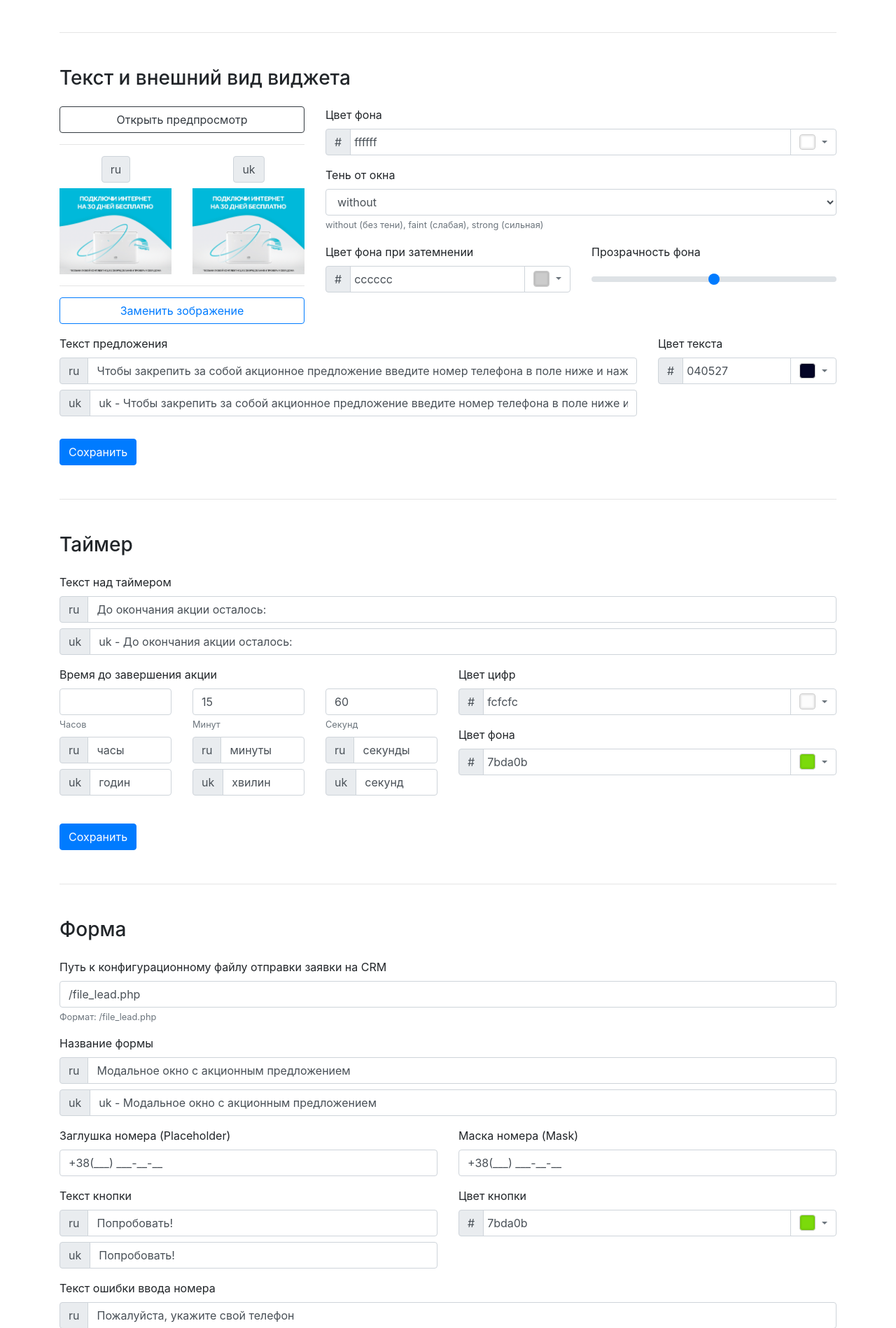
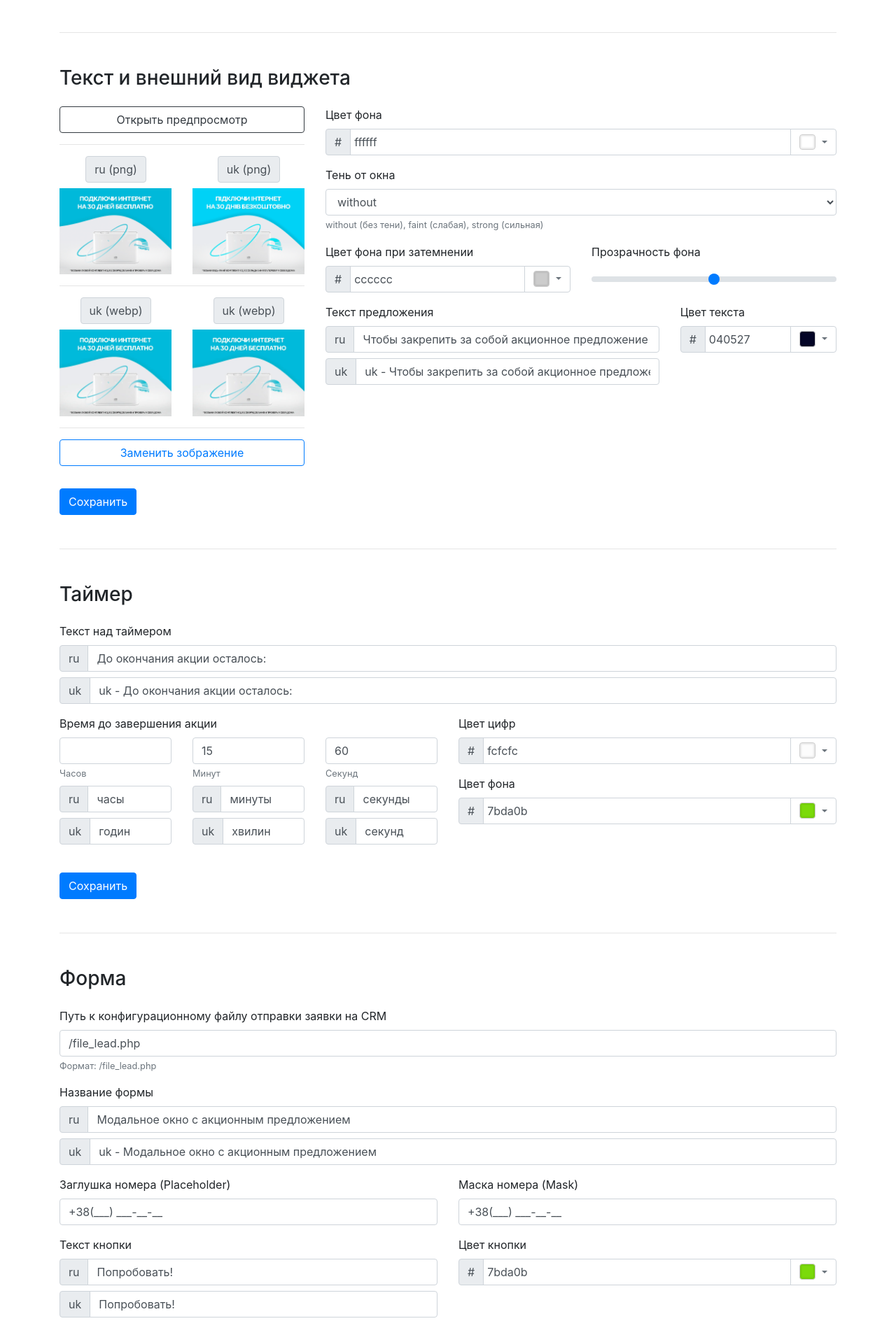
Before and after one commit to dvorichansky/hackinbox, a PHP site: page /hackinbox/admin/index.php?p=login in a window 1280 px wide. Shown: the part 588-2486 px from the top of the page at 70% size. Run offline with PHP 8.4, Linux system fonts and the light colour scheme; data that the repository does not hold is empty.

Commit message:
- add webp format images

```diff
--- a/hackinbox/admin/index.php
+++ b/hackinbox/admin/index.php
@@ -1,4 +1,5 @@
 <?php
+ini_set('default_charset', 'UTF-8');
 // create a folder "stuff" and add files with the names "user.txt" and "pass.txt" and save the data
 $username = file_get_contents("stuff/user.txt");
 $password = file_get_contents("stuff/pass.txt");
@@ -37,7 +38,8 @@ if (isset($_COOKIE['PrivatePageLogin'])) {
                 </button>
               </div>
               <div class="modal-body">
-                <form enctype="multipart/form-data" action="" method="POST" class="form-image__ru mb-3" name="formImage">
+                <h6 class="mb-3">PNG</h6>
+                <form enctype="multipart/form-data" action="" method="POST" class="form-image__ru--png mb-3" name="formImage">
                   <div class="form-group">
                     <div class="input-group">
                       <div class="input-group-prepend input-group-lang">
@@ -46,8 +48,9 @@ if (isset($_COOKIE['PrivatePageLogin'])) {
                       <div class="custom-file">
                         <input type="hidden" name="MAX_FILE_SIZE" value="200000" />
                         <input type="hidden" class="input-lang" name="lang" value="ru" />
-                        <input type="file" class="custom-file-input" id="customFile__ru" name="userfile" required>
-                        <label class="custom-file-label" for="customFile__ru">Выберите файл</label>
+                        <input type="hidden" class="input-format" name="format" value="png" />
+                        <input type="file" class="custom-file-input" id="customFile__ru--png" name="userfile" required>
+                        <label class="custom-file-label" for="customFile__ru--png">Выберите файл</label>
                         <div class="invalid-feedback">Неверный формат файла</div>
                       </div>
                       <div class="text-center ml-2">
@@ -56,7 +59,7 @@ if (isset($_COOKIE['PrivatePageLogin'])) {
                     </div>
                   </div>
                 </form>
-                <form enctype="multipart/form-data" action="" method="POST" class="form-image__uk mb-3" name="formImage">
+                <form enctype="multipart/form-data" action="" method="POST" class="form-image__uk--png mb-3" name="formImage">
                   <div class="form-group">
                     <div class="input-group">
                       <div class="input-group-prepend input-group-lang">
@@ -65,8 +68,50 @@ if (isset($_COOKIE['PrivatePageLogin'])) {
                       <div class="custom-file">
                         <input type="hidden" name="MAX_FILE_SIZE" value="200000" />
                         <input type="hidden" class="input-lang" name="lang" value="uk" />
-                        <input type="file" class="custom-file-input" id="customFile__uk" name="userfile" required>
-                        <label class="custom-file-label" for="customFile__uk">Выберите файл</label>
+                        <input type="hidden" class="input-format" name="format" value="png" />
+                        <input type="file" class="custom-file-input" id="customFile__uk--png" name="userfile" required>
+                        <label class="custom-file-label" for="customFile__uk--png">Выберите файл</label>
+                        <div class="invalid-feedback">Неверный формат файла</div>
+                      </div>
+                      <div class="text-center ml-2">
+                        <button type="submit" class="btn btn-primary">Заменить</button>
+                      </div>
+                    </div>
+                  </div>
+                </form>
+                <h6 class="mb-3">WEBP</h6>
+                <form enctype="multipart/form-data" action="" method="POST" class="form-image__ru--webp mb-3" name="formImage">
+                  <div class="form-group">
+                    <div class="input-group">
+                      <div class="input-group-prepend input-group-lang">
+                        <span class="input-group-text">ru</span>
+                      </div>
+                      <div class="custom-file">
+                        <input type="hidden" name="MAX_FILE_SIZE" value="200000" />
+                        <input type="hidden" class="input-lang" name="lang" value="ru" />
+                        <input type="hidden" class="input-format" name="format" value="webp" />
+                        <input type="file" class="custom-file-input" id="customFile__ru--webp" name="userfile" required>
+                        <label class="custom-file-label" for="customFile__ru--webp">Выберите файл</label>
+                        <div class="invalid-feedback">Неверный формат файла</div>
+                      </div>
+                      <div class="text-center ml-2">
+                        <button type="submit" class="btn btn-primary">Заменить</button>
+                      </div>
+                    </div>
+                  </div>
+                </form>
+                <form enctype="multipart/form-data" action="" method="POST" class="form-image__uk--webp mb-3" name="formImage">
+                  <div class="form-group">
+                    <div class="input-group">
+                      <div class="input-group-prepend input-group-lang">
+                        <span class="input-group-text">uk</span>
+                      </div>
+                      <div class="custom-file">
+                        <input type="hidden" name="MAX_FILE_SIZE" value="200000" />
+                        <input type="hidden" class="input-lang" name="lang" value="uk" />
+                        <input type="hidden" class="input-format" name="format" value="png" />
+                        <input type="file" class="custom-file-input" id="customFile__uk--webp" name="userfile" required>
+                        <label class="custom-file-label" for="customFile__uk--webp">Выберите файл</label>
                         <div class="invalid-feedback">Неверный формат файла</div>
                       </div>
                       <div class="text-center ml-2">
@@ -77,7 +122,7 @@ if (isset($_COOKIE['PrivatePageLogin'])) {
                 </form>
                 <hr>
                 <div class="text-center">
-                  <small class="form-text text-muted">Формат - <span class="badge badge-primary">png</span>, размер - <span class="badge badge-primary">до 200 кб</span>, разрешение - <span class="badge badge-primary">650x500</span></small>
+                  <small class="form-text text-muted">Формат - <span class="badge badge-primary">png и webp</span>, размер - <span class="badge badge-primary">до 200 кб</span>, разрешение - <span class="badge badge-primary">650x500</span></small>
                 </div>
               </div>
             </div>
@@ -156,18 +201,37 @@ if (isset($_COOKIE['PrivatePageLogin'])) {
                 <div class="col-6">
                   <div class="input-group mb-2 justify-content-center">
                     <div class="input-group-prepend">
-                      <span class="input-group-text" style="border-radius: 0.25rem;">ru</span>
+                      <span class="input-group-text" style="border-radius: 0.25rem;">ru (png)</span>
                     </div>
                   </div>
-                  <img src="../img/hackinbox_picture__ru.png" alt="">
+                  <img src="../img/png/hackinbox_picture__ru.png" alt="">
                 </div>
                 <div class="col-6">
                   <div class="input-group mb-2 justify-content-center">
                     <div class="input-group-prepend">
-                      <span class="input-group-text" style="border-radius: 0.25rem;">uk</span>
+                      <span class="input-group-text" style="border-radius: 0.25rem;">uk (png)</span>
                     </div>
                   </div>
-                  <img src="../img/hackinbox_picture__uk.png" alt="">
+                  <img src="../img/png/hackinbox_picture__uk.png" alt="">
+                </div>
+              </div>
+              <hr>
+              <div class="row">
+                <div class="col-6">
+                  <div class="input-group mb-2 justify-content-center">
+                    <div class="input-group-prepend">
+                      <span class="input-group-text" style="border-radius: 0.25rem;">uk (webp)</span>
+                    </div>
+                  </div>
+                  <img src="../img/webp/hackinbox_picture__uk.webp" alt="">
+                </div>
+                <div class="col-6">
+                  <div class="input-group mb-2 justify-content-center">
+                    <div class="input-group-prepend">
+                      <span class="input-group-text" style="border-radius: 0.25rem;">uk (webp)</span>
+                    </div>
+                  </div>
+                  <img src="../img/webp/hackinbox_picture__uk.webp" alt="">
                 </div>
               </div>
               <hr>
@@ -217,11 +281,8 @@ if (isset($_COOKIE['PrivatePageLogin'])) {
                   </div>
                 </div>
               </div>
-            </div>
-          </div>
-
               <div class="row">
-            <div class="col-md-9">
+                <div class="col-md-8">
                   <div class="form-group">
                     <label>Текст предложения</label>
                     <div class="input-group mb-2">
@@ -238,13 +299,17 @@ if (isset($_COOKIE['PrivatePageLogin'])) {
                     </div>
                   </div>
                 </div>
-            <div class="col-md-3">
+                <div class="col-md-4">
                   <div class="form-group">
                     <label for="content__title_color">Цвет текста</label>
                     <input type="text" class="form-control pick-a-color" value="<?php echo $data['content']['title_color'] ?>" name="content__title_color" id="content__title_color">
                   </div>
                 </div>
               </div>
+            </div>
+          </div>
+
+
 
           <button type="submit" class="btn btn-primary mt-3">Сохранить</button>
 
--- /dev/null
+++ b/hackinbox/admin/replacement_image/png/replacement_image__ru--png.php
@@ -0,0 +1,6 @@
+<?php
+
+$uploaddir = '../../../img/png/';
+$uploadfile = $uploaddir . 'hackinbox_picture__ru.png';
+
+include "../replacement_image__function.php";
--- /dev/null
+++ b/hackinbox/admin/replacement_image/png/replacement_image__uk--png.php
@@ -0,0 +1,6 @@
+<?php
+
+$uploaddir = '../../../img/png/';
+$uploadfile = $uploaddir . 'hackinbox_picture__uk.png';
+
+include "../replacement_image__function.php";
--- a/hackinbox/admin/replacement_image/replacement_image__function.php
+++ b/hackinbox/admin/replacement_image/replacement_image__function.php
@@ -1,4 +1,5 @@
 <?php
+ini_set('default_charset', 'UTF-8');
 
 $_FILES['userfile']['name'];
 $_FILES['userfile']['type'];
@@ -9,7 +10,7 @@ $_FILES['userfile']['error'];
 clearstatcache(); // clear the cache to avoid errors
 
 // image format check
-$allowed =  array('png');
+$allowed =  array('png', 'webp');
 $filename = $_FILES['userfile']['name'];
 $ext = pathinfo($filename, PATHINFO_EXTENSION);
 if (!in_array($ext, $allowed)) {
--- a/hackinbox/admin/replacement_image/replacement_image__ru.php
+++ /dev/null
@@ -1,6 +0,0 @@
-<?php
-
-$uploaddir = '../../img/';
-$uploadfile = $uploaddir . 'hackinbox_picture__ru.png';
-
-include "replacement_image__function.php";
--- a/hackinbox/admin/replacement_image/replacement_image__uk.php
+++ /dev/null
@@ -1,6 +0,0 @@
-<?php
-
-$uploaddir = '../../img/';
-$uploadfile = $uploaddir . 'hackinbox_picture__uk.png';
-
-include "replacement_image__function.php";
--- /dev/null
+++ b/hackinbox/admin/replacement_image/webp/replacement_image__ru--webp.php
@@ -0,0 +1,6 @@
+<?php
+
+$uploaddir = '../../../img/webp/';
+$uploadfile = $uploaddir . 'hackinbox_picture__ru.webp';
+
+include "../replacement_image__function.php";
--- /dev/null
+++ b/hackinbox/admin/replacement_image/webp/replacement_image__uk--webp.php
@@ -0,0 +1,6 @@
+<?php
+
+$uploaddir = '../../../img/webp/';
+$uploadfile = $uploaddir . 'hackinbox_picture__uk.webp';
+
+include "../replacement_image__function.php";
--- a/hackinbox/js/hackinbox.js
+++ b/hackinbox/js/hackinbox.js
@@ -108,7 +108,10 @@
       `<div class="hackinbox">
             <div class="hackinbox-container">
                 <div class="hackinbox-picture">
-                    <img class="hackinbox-picture__img" src="${url_widget}img/hackinbox_picture__${lang}.png" />
+                    <picture>
+                        <source type="image/webp" srcset="${url_widget}img/webp/hackinbox_picture__${lang}.webp">
+                        <img class="hackinbox-picture__img" src="${url_widget}img/png/hackinbox_picture__${lang}.png" />
+                    </picture>
                 </div>
                 <div class="hackinbox-content">
                     <a href="javascript:void(0)" class="hackinbox-close" data-hackinbox="close">×</a>
```
Also changed, not shown: hackinbox/admin/js/hackinbox-admin-main.js (+6 -3 lines), hackinbox/img/hackinbox_picture__uk.png (deleted), hackinbox/img/png/hackinbox_picture__ru.png (renamed from hackinbox/img/hackinbox_picture__ru.png), hackinbox/img/png/hackinbox_picture__uk.png (added), hackinbox/img/webp/hackinbox_picture__ru.webp (added), hackinbox/img/webp/hackinbox_picture__uk.webp (added), hackinbox/js/hackinbox.min.js. Lines whose indentation alone changed are shown as unchanged.
